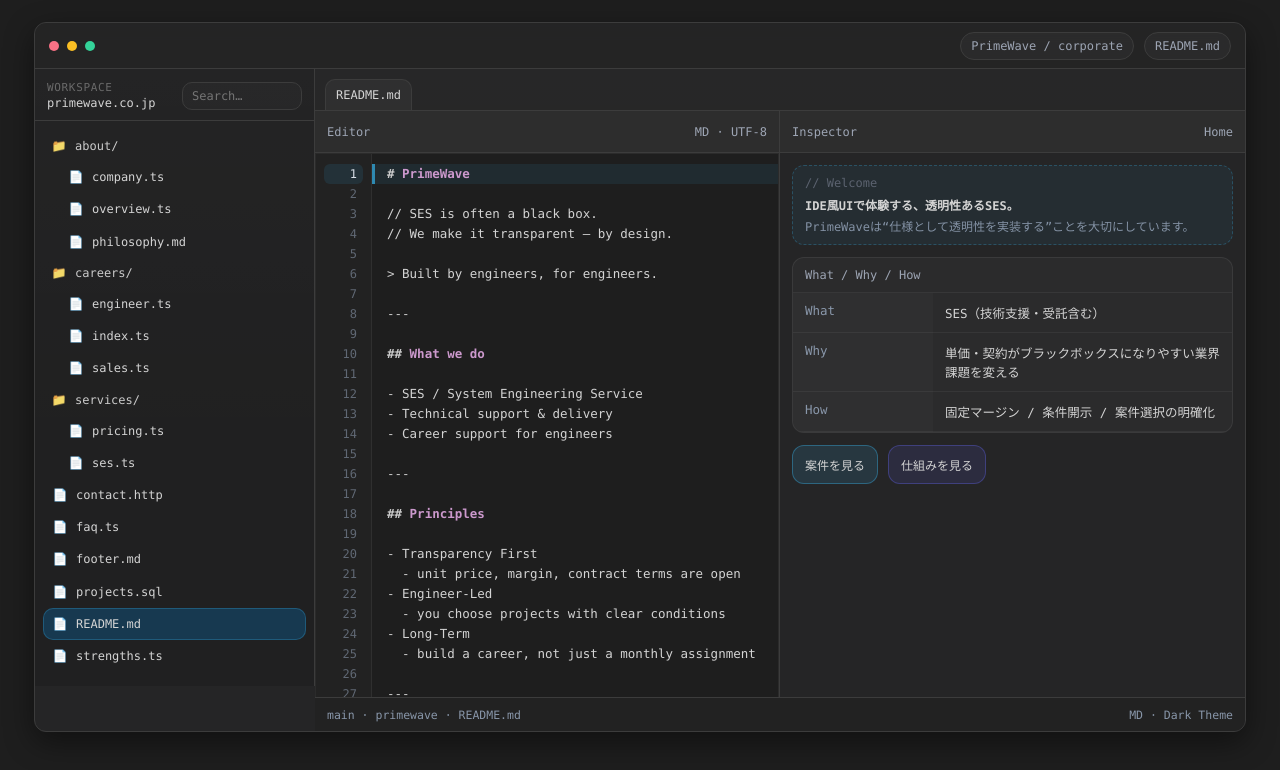
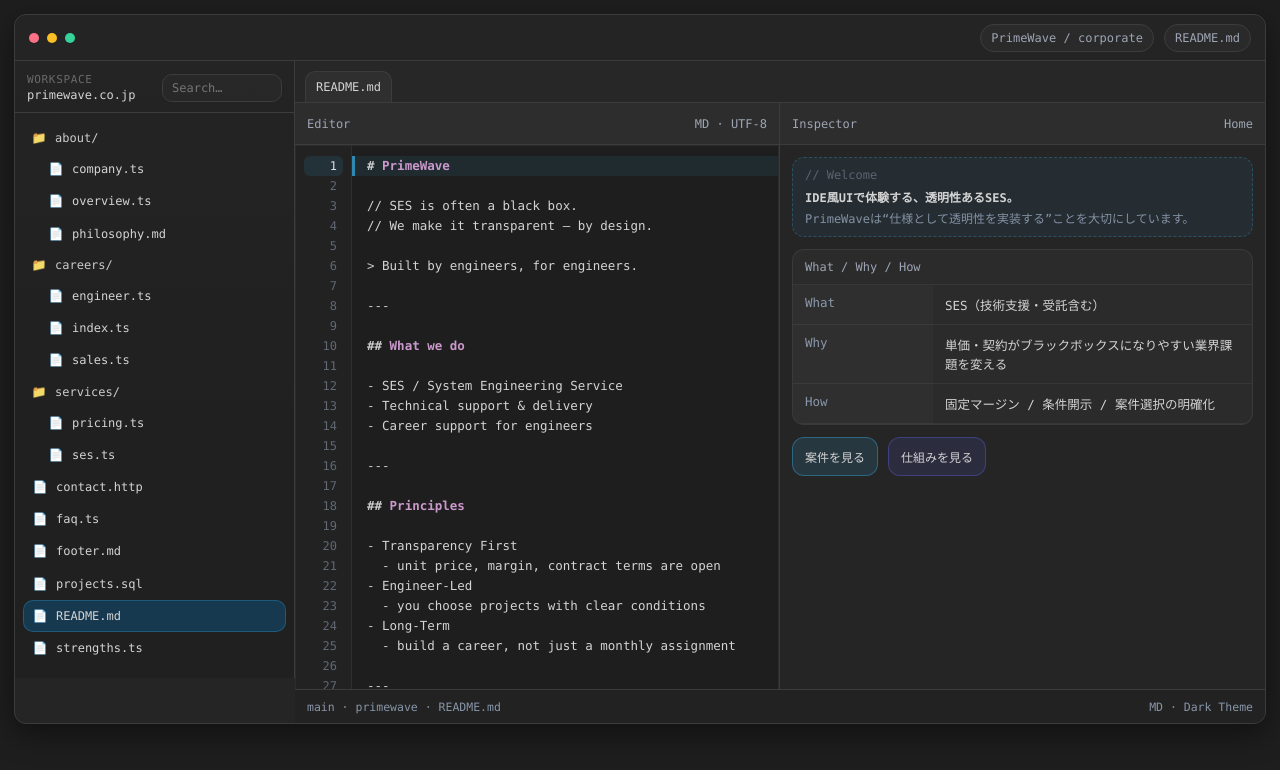
Before and after one commit to 8yabusa/primewave-ide, a Next.js app: page / in a window 1280 px wide. Shown: the top 770 px of the page. Built offline with nearby package versions, Linux system fonts and the light colour scheme.

Commit message:
IDEの幅を画面いっぱいに変更

```diff
--- a/src/components/IdeShell.tsx
+++ b/src/components/IdeShell.tsx
@@ -81,7 +81,7 @@
   if (!page) return null;
 
   return (
-    <div style={{ maxWidth: 1240, margin: "22px auto", padding: "0 14px 22px" }}>
+    <div style={{width: "100vw", height: "100vh", margin: 0, padding: "14px", boxSizing: "border-box",}}>
       <div
         style={{
           border: `1px solid var(--border)`,
```
